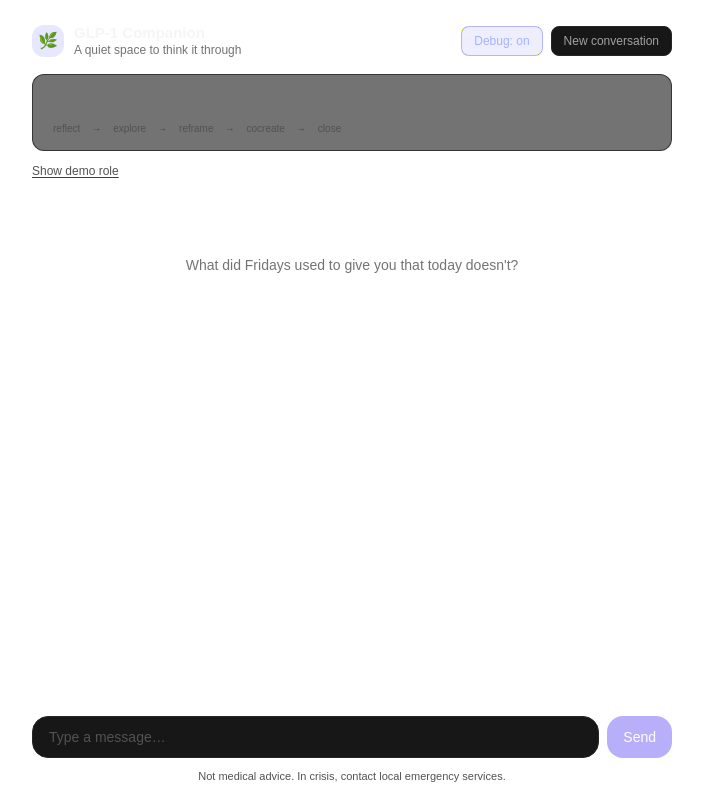
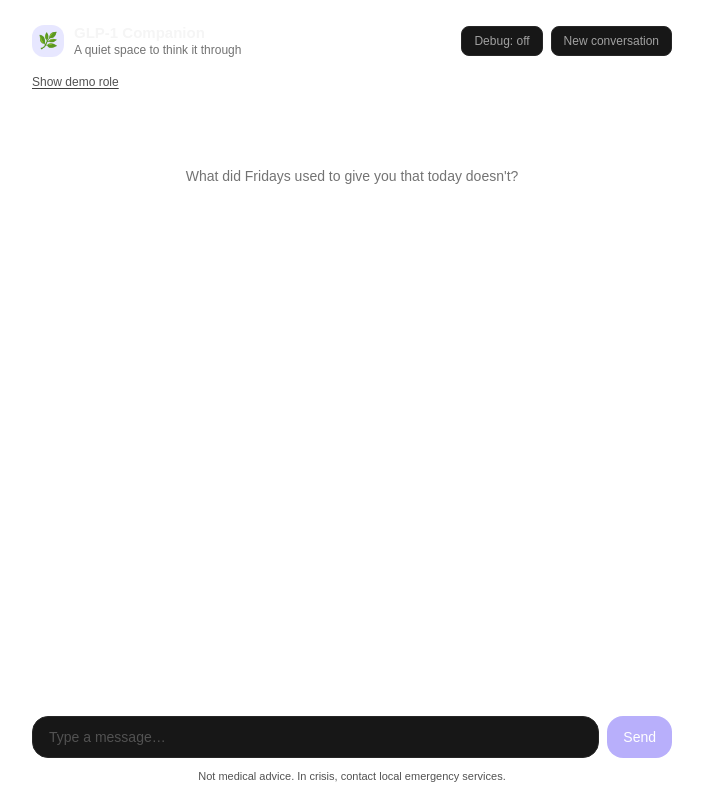
Before and after one commit to kwazzar/glp1-companion, a Next.js app: page / in a window 1280 px wide. Shown: the whole page, without its empty margins (288-991 px from the left). Built offline with nearby package versions, Linux system fonts and the light colour scheme.

Commit message:
Start with debug panel collapsed

```diff
--- a/src/components/chat.tsx
+++ b/src/components/chat.tsx
@@ -50,7 +50,7 @@ export default function Chat() {
   const [input, setInput] = useState("");
   const [awaiting, setAwaiting] = useState(false);
   const [hintOpen, setHintOpen] = useState(false);
-  const [debugOpen, setDebugOpen] = useState(true);
+  const [debugOpen, setDebugOpen] = useState(false);
   const [debug, setDebug] = useState<DebugInfo | null>(null);
   const [opener, setOpener] = useState(OPENERS[0]);
 
```
